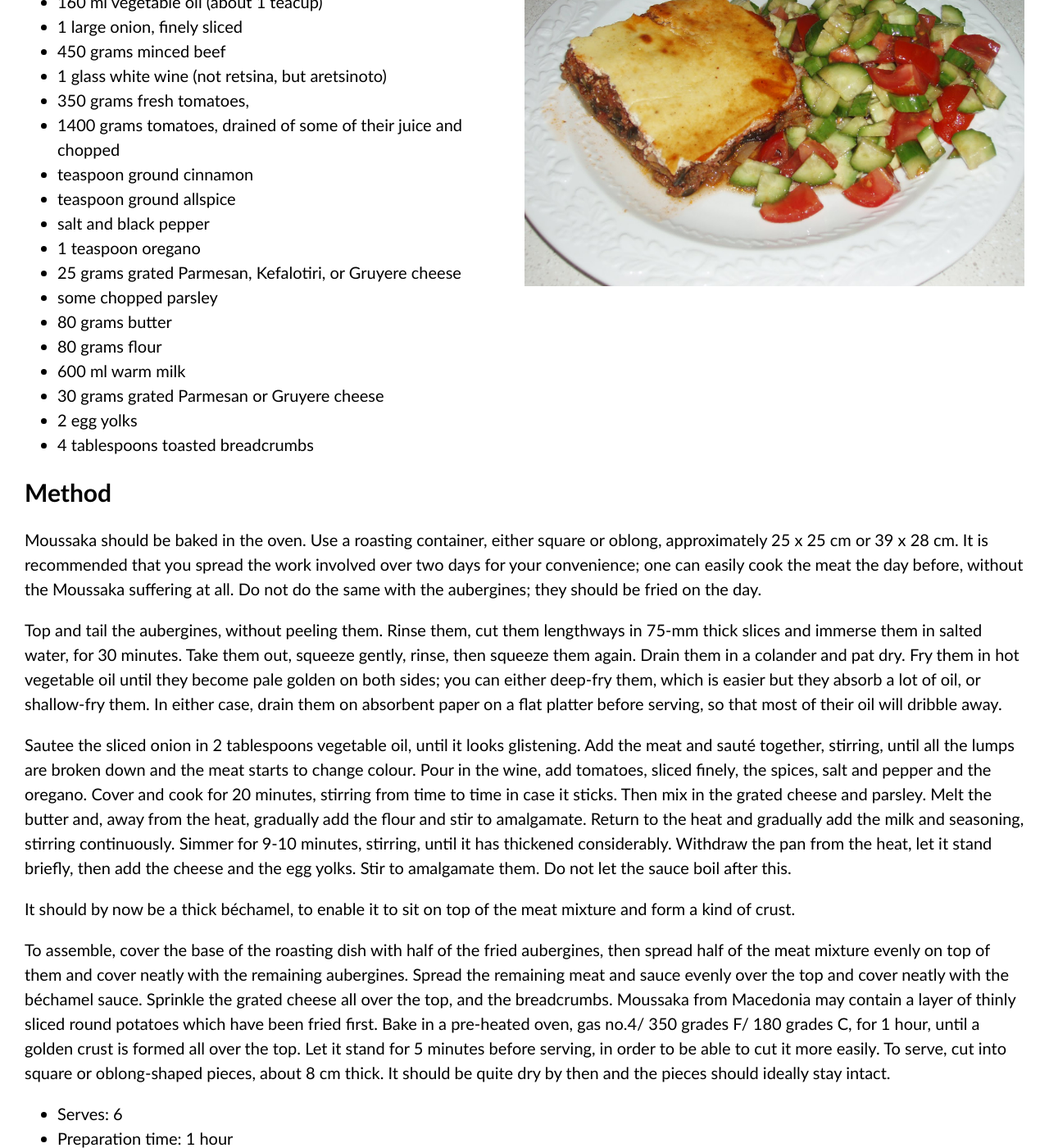
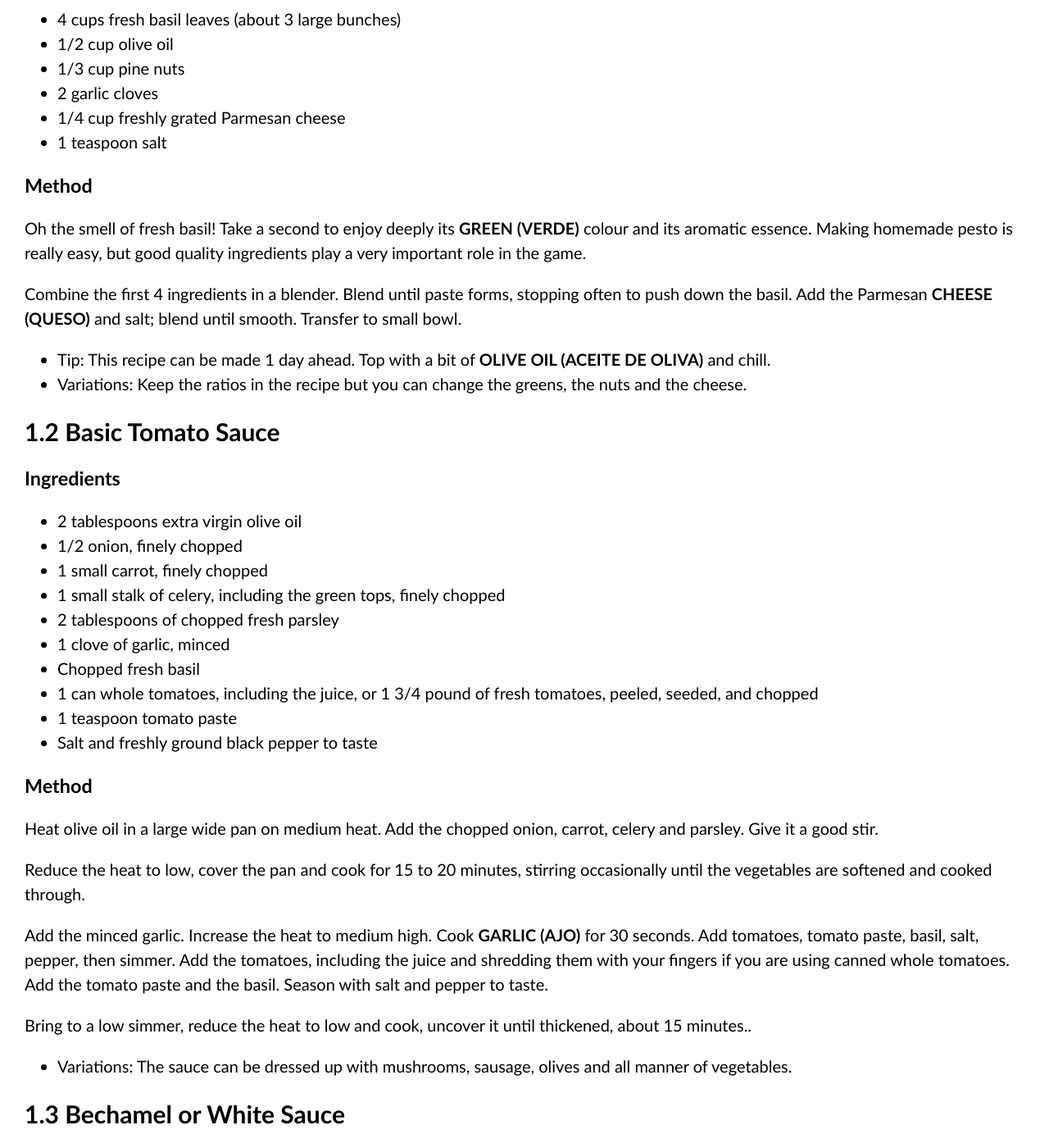
Before and after one commit to paulaves/paulaves.github.io, a Jekyll site: the page built from _recipes/recipe1.markdown, in a window 1280 px wide and 1400 px high, scrolled down 397 px. Shown: the whole window at 82% size. Built offline with Jekyll 4.4.1, drawn with Linux system fonts in a browser that asks for light colours; some of the changed text lies outside the part shown.

Commit message:
new post and recipes: sauces

```diff
--- a/_recipes/recipe1.markdown
+++ b/_recipes/recipe1.markdown
@@ -1,59 +1,112 @@
 ---
 layout: recipe
-title: Moussaka
+title: The Essentials
 date: 2019-10-19
 excerpt_separator: <!--more-->
 published: true
-order:
+order: 1
 tags:
-  - Greek
-  - Meat
-  - Hot
+  - Sauce
+  - Dough
+  - Egg
+  - Preserves
 ---
 
-# Moussaka
+# 1. Sauces
 
 There are variations on this basic recipe, sometimes with no sauce, sometimes with other vegetables. The most common variant in Greece may include zucchini (courgette), part-fried potatoes or sautéed mushrooms in addition to the eggplant.
 
 <!--more-->
 
-[![Moussaka](/_uploads/moussaka.jpg)](/_uploads/moussaka.jpg)
-
-## Ingredients
-
-- 1 kg aubergines (large or/and elongated variety)
-- 160 ml vegetable oil (about 1 teacup)
-- 1 large onion, finely sliced
-- 450 grams minced beef
-- 1 glass white wine (not retsina, but aretsinoto)
-- 350 grams fresh tomatoes,
-- 1400 grams tomatoes, drained of some of their juice and chopped
-- teaspoon ground cinnamon
-- teaspoon ground allspice
-- salt and black pepper
-- 1 teaspoon oregano
-- 25 grams grated Parmesan, Kefalotiri, or Gruyere cheese
-- some chopped parsley
-- 80 grams butter
-- 80 grams flour
-- 600 ml warm milk
-- 30 grams grated Parmesan or Gruyere cheese
-- 2 egg yolks
-- 4 tablespoons toasted breadcrumbs
 
 
-## Method
+## 1.1 Pesto
 
-Moussaka should be baked in the oven. Use a roasting container, either square or oblong, approximately 25 x 25 cm or 39 x 28 cm. It is recommended that you spread the work involved over two days for your convenience; one can easily cook the meat the day before, without the Moussaka suffering at all. Do not do the same with the aubergines; they should be fried on the day.
+### Ingredients
 
-Top and tail the aubergines, without peeling them. Rinse them, cut them lengthways in 75-mm thick slices and immerse them in salted water, for 30 minutes. Take them out, squeeze gently, rinse, then squeeze them again. Drain them in a colander and pat dry. Fry them in hot vegetable oil until they become pale golden on both sides; you can either deep-fry them, which is easier but they absorb a lot of oil, or shallow-fry them. In either case, drain them on absorbent paper on a flat platter before serving, so that most of their oil will dribble away.
+- 4 cups fresh basil leaves (about 3 large bunches)
+- 1/2 cup olive oil
+- 1/3 cup pine nuts
+- 2 garlic cloves
+- 1/4 cup freshly grated Parmesan cheese
+- 1 teaspoon salt
 
-Sautee the sliced onion in 2 tablespoons vegetable oil, until it looks glistening. Add the meat and sauté together, stirring, until all the lumps are broken down and the meat starts to change colour. Pour in the wine, add tomatoes, sliced finely, the spices, salt and pepper and the oregano. Cover and cook for 20 minutes, stirring from time to time in case it sticks. Then mix in the grated cheese and parsley.
-Melt the butter and, away from the heat, gradually add the flour and stir to amalgamate. Return to the heat and gradually add the milk and seasoning, stirring continuously. Simmer for 9-10 minutes, stirring, until it has thickened considerably. Withdraw the pan from the heat, let it stand briefly, then add the cheese and the egg yolks. Stir to amalgamate them. Do not let the sauce boil after this.
 
-It should by now be a thick béchamel, to enable it to sit on top of the meat mixture and form a kind of crust.
+### Method
 
-To assemble, cover the base of the roasting dish with half of the fried aubergines, then spread half of the meat mixture evenly on top of them and cover neatly with the remaining aubergines. Spread the remaining meat and sauce evenly over the top and cover neatly with the béchamel sauce. Sprinkle the grated cheese all over the top, and the breadcrumbs. Moussaka from Macedonia may contain a layer of thinly sliced round potatoes which have been fried first. Bake in a pre-heated oven, gas no.4/ 350 grades F/ 180 grades C, for 1 hour, until a golden crust is formed all over the top. Let it stand for 5 minutes before serving, in order to be able to cut it more easily. To serve, cut into square or oblong-shaped pieces, about 8 cm thick. It should be quite dry by then and the pieces should ideally stay intact.
+Oh the smell of fresh basil! Take a second to enjoy deeply its **GREEN (VERDE)** colour and its aromatic essence. Making homemade pesto is really easy, but good quality ingredients play a very important role in the game.
 
-- Serves: 6
-- Preparation time: 1 hour
+Combine the first 4 ingredients in a blender. Blend until paste forms, stopping often to push down the basil. Add the Parmesan **CHEESE (QUESO)** and salt; blend until smooth. Transfer to small bowl.
+
+- Tip: This recipe can be made 1 day ahead. Top with a bit of **OLIVE OIL (ACEITE DE OLIVA)** and chill.
+- Variations: Keep the ratios in the recipe but you can change the greens, the nuts and the cheese.
+
+
+## 1.2 Basic Tomato Sauce
+
+### Ingredients
+
+- 2 tablespoons extra virgin olive oil
+- 1/2 onion, finely chopped
+- 1 small carrot, finely chopped
+- 1 small stalk of celery, including the green tops, finely chopped
+- 2 tablespoons of chopped fresh parsley
+- 1 clove of garlic, minced
+- Chopped fresh basil
+- 1 can whole tomatoes, including the juice, or 1 3/4 pound of fresh tomatoes, peeled, seeded, and chopped
+- 1 teaspoon tomato paste
+- Salt and freshly ground black pepper to taste
+
+### Method
+
+Heat olive oil in a large wide pan on medium heat. Add the chopped onion, carrot, celery and parsley. Give it a good stir.
+
+Reduce the heat to low, cover the pan and cook for 15 to 20 minutes, stirring occasionally until the vegetables are softened and cooked through.
+
+Add the minced garlic. Increase the heat to medium high. Cook **GARLIC (AJO)** for 30 seconds. Add tomatoes, tomato paste, basil, salt, pepper, then simmer. Add the tomatoes, including the juice and shredding them with your fingers if you are using canned whole tomatoes. Add the tomato paste and the basil. Season with salt and pepper to taste.
+
+Bring to a low simmer, reduce the heat to low and cook, uncover it until thickened, about 15 minutes..
+
+- Variations: The sauce can be dressed up with mushrooms, sausage, olives and all manner of vegetables.
+
+
+## 1.3 Bechamel or White Sauce
+
+### Ingredients
+- 2 tablespoons of butter
+- 2 tablespoons of flour
+- 1 1/2 cups of milk, heated
+- Salt
+- Freshly grounded pepper
+
+### Method
+
+Melt the BUTTER (MANTEQUILLA) in a heavy-bottomed saucepan.
+
+Stir in the flour and cook, stirring constantly, until the paste cooks and bubbles a bit, but don't let it brown – about 2 minutes.
+
+Add the hot milk, continuing to stir as the sauce thickens. Bring it to a BOIL (HERVIR). Add salt and pepper to taste, lower the heat, and cook, stirring for 2 to 3 minutes more. Remove from the heat.
+
+- Tip: To cool this sauce for later use, cover it with wax paper or pour a film of milk over it to prevent a skin from forming.
+- Variations: Stir in 1/2 cup grated Cheddar cheese during the last 2 minutes of cooking to convert it into a cheese sauce.
+
+## 1.4 Basic Mayonnaise
+
+###Ingredients
+- 1 egg yolk at room temperature
+- 175ml of olive oil
+
+### Method
+Place egg yolk in a medium metal bowl. Start whisking the egg while dripping the oil one drop at a time. It's very important to go slow and don't stop whisking.
+
+Once you have added half of the oil, you can start incorporating the rest of the oil faster. If the mayonnaise is getting too thick, you can add a tablespoon of water to help thin it out.
+
+- Tip: You can refrigerate it up to 3 days, well covered.
+
+## 1.5 Herb Mayonnaise
+
+### Ingredients
+- 175ml stiff basic mayonnaise
+- 1 tablespoon of lemon juice
+- 4 tablespoons of mixed herbs, finely chopped (parsley, chives, basil, tarragon...)
+- 1 garlic clove finely grated
--- a/pages/recipes.md
+++ b/pages/recipes.md
@@ -1,17 +1,11 @@
 ---
 layout: recipeshome
-title: Recipes
-subtitle: My Recipe Site #optional sub title to the post
+title: Playing in the Kitchen
+subtitle: Fun and Healthy Recipes for Kids in Spanish and English #optional sub title to the post
 permalink: /recipes/
 tags:
 published: true
 hide: true #remove this line when you want your recipe site on the menu
 ---
 
-Here is an introduction to my recipe site
-
-You should use **markdown** to write this text and this will automatically be converted to `HTML`.
-
-Lorem ipsum dolor sit amet, consectetur adipisicing elit, sed do eiusmod tempor incididunt ut labore et dolore magna aliqua. Ut enim ad minim veniam, quis nostrud exercitation ullamco laboris nisi ut aliquip ex ea commodo consequat. Duis aute irure dolor in reprehenderit in voluptate velit esse cillum dolore eu fugiat nulla pariatur. Excepteur sint occaecat cupidatat non proident, sunt in culpa qui officia deserunt mollit anim id est laborum.
-
-Lorem ipsum dolor sit amet, consectetur adipisicing elit, sed do eiusmod tempor incididunt ut labore et dolore magna aliqua. Ut enim ad minim veniam, quis nostrud exercitation ullamco laboris nisi ut aliquip ex ea commodo consequat. Duis aute irure dolor in reprehenderit in voluptate velit esse cillum dolore eu fugiat nulla pariatur. Excepteur sint occaecat cupidatat non proident, sunt in culpa qui officia deserunt mollit anim id est laborum.
+_Playing in the Kitchen_ is a collection of fun and interactive, healthy recipes in Spanish and English that will make the little ones in the house want to learn and take part in cooking family meals, whilst simultaneously learning a new language. Through easy instructions and colourful illustrations, children will learn the basic steps to make delicious meals, as well as the importance of eating seasonally, sharing and family meals.
```
Also changed, not shown: _posts/2020-02-06-anthropocene-fictions-and-the-human-imagination.markdown (added, +25 -0 lines), _uploads/sydwachs.jpg (added).
